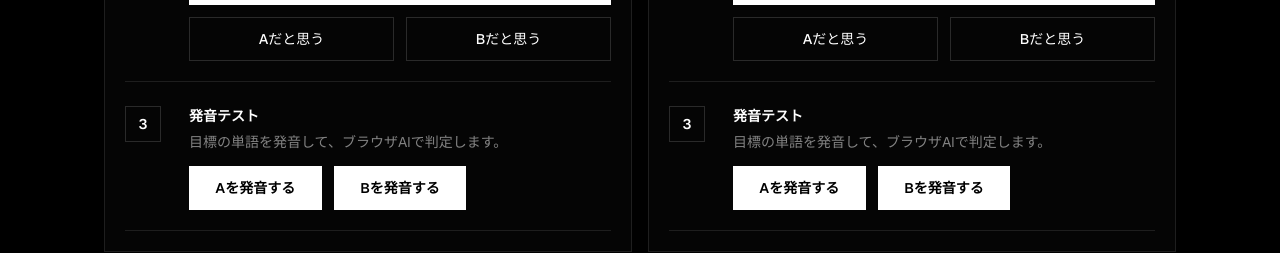
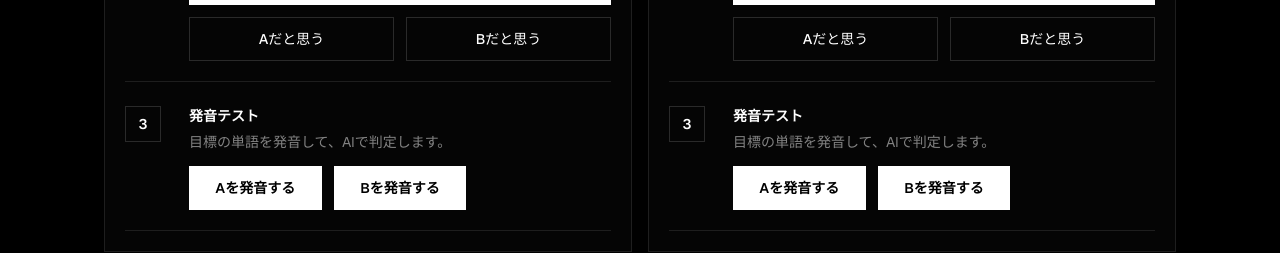
Before and after one commit to KulafuAcademy/ATLAS, a Next.js app: page / in a window 1280 px wide. Shown: the part 1140-1393 px from the top of the page. Built offline with nearby package versions, Linux system fonts and the light colour scheme.

Commit message:
Keep trainer results near actions

```diff
--- a/components/training/MinimalPairTrainer.tsx
+++ b/components/training/MinimalPairTrainer.tsx
@@ -93,7 +93,6 @@ export function MinimalPairTrainer({
     text: string,
   ) {
     setCardFeedback({ pairId, type, tone, text });
-    setMessage(text);
   }
 
   function getFeedback(pairId: string, type: FeedbackType) {
@@ -353,7 +352,7 @@ export function MinimalPairTrainer({
               <TestGroup
                 step="3"
                 title="発音テスト"
-                description="目標の単語を発音して、ブラウザAIで判定します。"
+                description="目標の単語を発音して、AIで判定します。"
                 feedback={getFeedback(pair.id, "pronunciation")}
               >
                 <ActionButton
```
